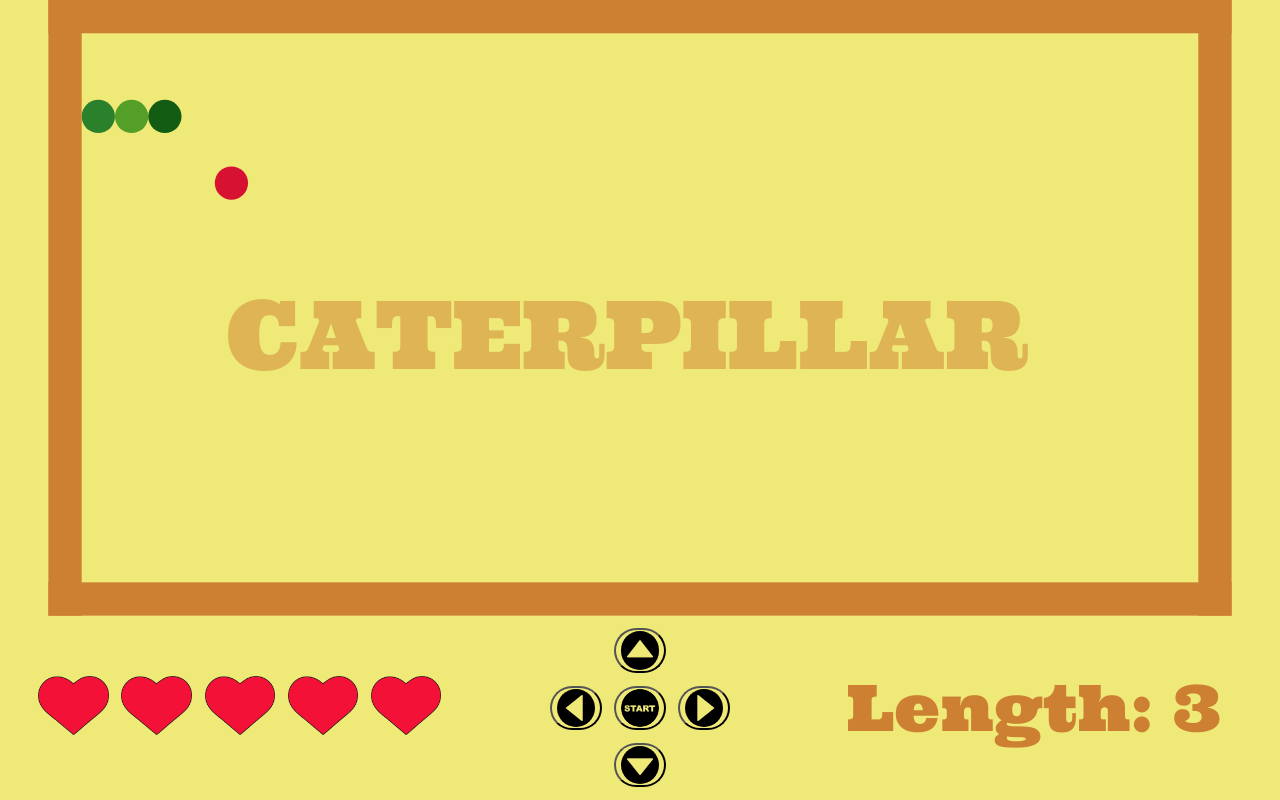
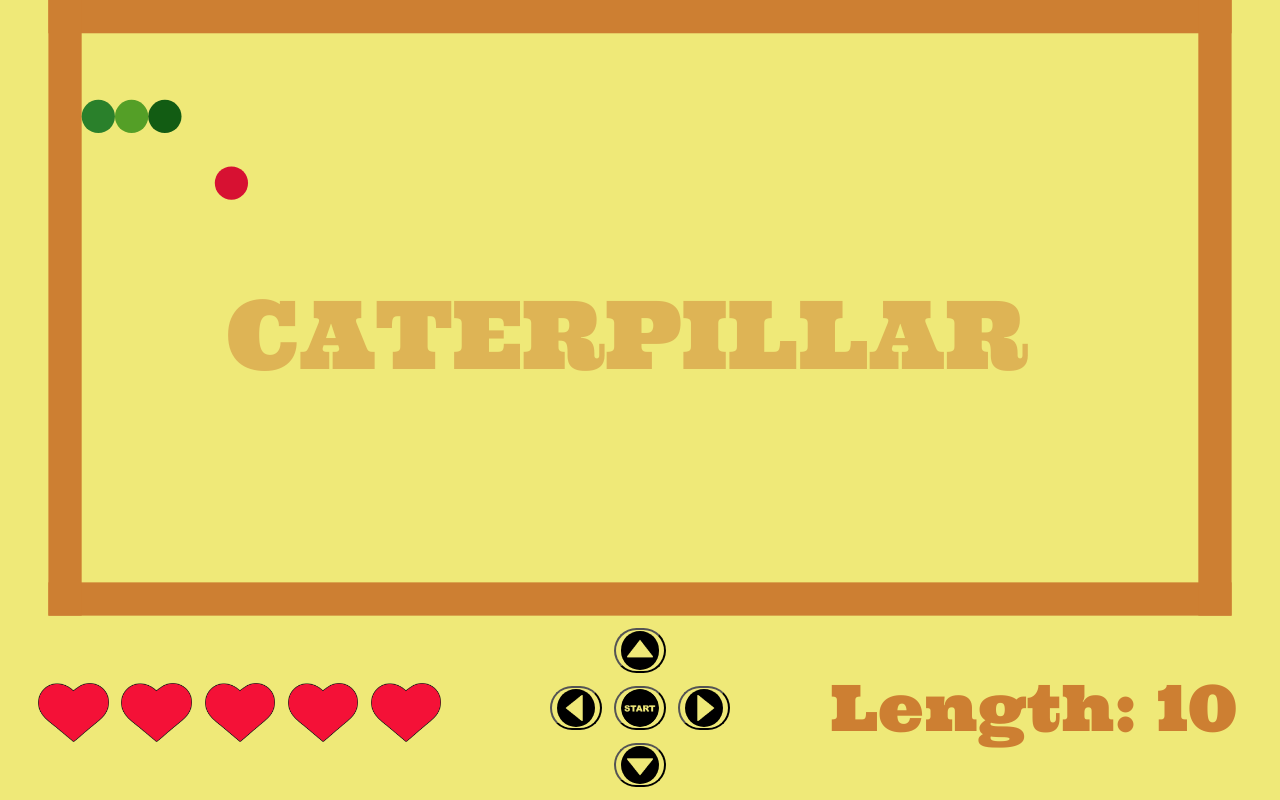
Before and after one commit to Talex210/caterpillar_react, a React (Create React App) app: page / in a window 1280 px wide. Built offline with nearby package versions, Linux system fonts and the light colour scheme.

Commit message:
Made the Life and snakeLength components more adaptive and smooth.

```diff
--- a/src/Component/GameArea/Elements/Life/Life.jsx
+++ b/src/Component/GameArea/Elements/Life/Life.jsx
@@ -4,7 +4,7 @@ import heartEmpty from "../../../../assets/img/heartEmpty.png";
 
 export const Life = (props) => {
     return (
-        <div className={style.life}>
+        <div className={props.width <= 600 ? style.life_smallWidth : style.life}>
             <div>
                 {props.life.map((l, i) =>
                     <img alt='heart full or empty' src={l ? heartFull : heartEmpty} key={i}/>
--- a/src/Component/GameArea/Elements/Life/Life.module.css
+++ b/src/Component/GameArea/Elements/Life/Life.module.css
@@ -8,5 +8,17 @@
 .life img {
     width: 5.5vw;
     /* сверху | справа | снизу | слева */
-    margin: 0 1vw 0 0;
+    margin: 1vw 1vw 0 0;
 }
+
+.life_smallWidth {
+    grid-area: l;
+    display: flex;
+    justify-content: center;
+    align-items: center;
+}
+
+.life_smallWidth img {
+    width: 6.5vw;
+    margin: 2vw 0.5vw 0 0;
+}
--- a/src/Component/GameArea/Elements/SnakeLength/SnakeLength.jsx
+++ b/src/Component/GameArea/Elements/SnakeLength/SnakeLength.jsx
@@ -2,6 +2,6 @@ import style from './SnakeLength.module.css';
 
 export const SnakeLength = (props) => {
     return (
-        <div className={style.length}>Length: {props.snakeLength}</div>
+        <div className={props.width <= 600 ? style.length_smallWidth : style.length}>Length: {props.snakeLength}</div>
     )
 }
--- a/src/Component/GameArea/Elements/SnakeLength/SnakeLength.module.css
+++ b/src/Component/GameArea/Elements/SnakeLength/SnakeLength.module.css
@@ -7,3 +7,13 @@
     justify-content: center;
     align-items: center;
 }
+
+.length_smallWidth {
+    color: #CD7F32FF;
+    font-size: 5.5vw;
+    cursor: default;
+    grid-area: ls;
+    display: flex;
+    justify-content: center;
+    align-items: center;
+}
--- a/src/Component/GameArea/GameArea.jsx
+++ b/src/Component/GameArea/GameArea.jsx
@@ -86,10 +86,10 @@ export const GameArea = (props) => {
                 <Apple apple={props.apple} blockSize={props.blockSize}/>
             </svg>
             <div className={style.footer}>
-                <Life life={props.life}/>
+                <Life life={props.life} width={props.width}/>
                 <ControlButtons life={props.life} left={left} right={right} up={up} down={down} isStop={isStop}
                                 start={start} stop={stop} width={props.width}/>
-                <SnakeLength snakeLength={props.snakeLength}/>
+                <SnakeLength snakeLength={props.snakeLength} width={props.width}/>
             </div>
         </div>
     )
--- a/src/Component/GameArea/GameArea.module.css
+++ b/src/Component/GameArea/GameArea.module.css
@@ -17,6 +17,5 @@
     grid-template-areas:
     'l c ls';
     grid-template-columns: 10fr 6fr 10fr;
-    /*justify-items: center;*/
     /*grid-gap: 1vw;*/
 }
--- a/src/Redux/GameAreaReducer.js
+++ b/src/Redux/GameAreaReducer.js
@@ -22,7 +22,7 @@ let initialState = {
     direction: 'right',
     intervalStop: 0,
     isCollision: false,
-    snakeLength: 3,
+    snakeLength: 10,
     life: [true, true, true, true, true],
     lifeCount: 1,
     lifeEmpty: [false],
```
